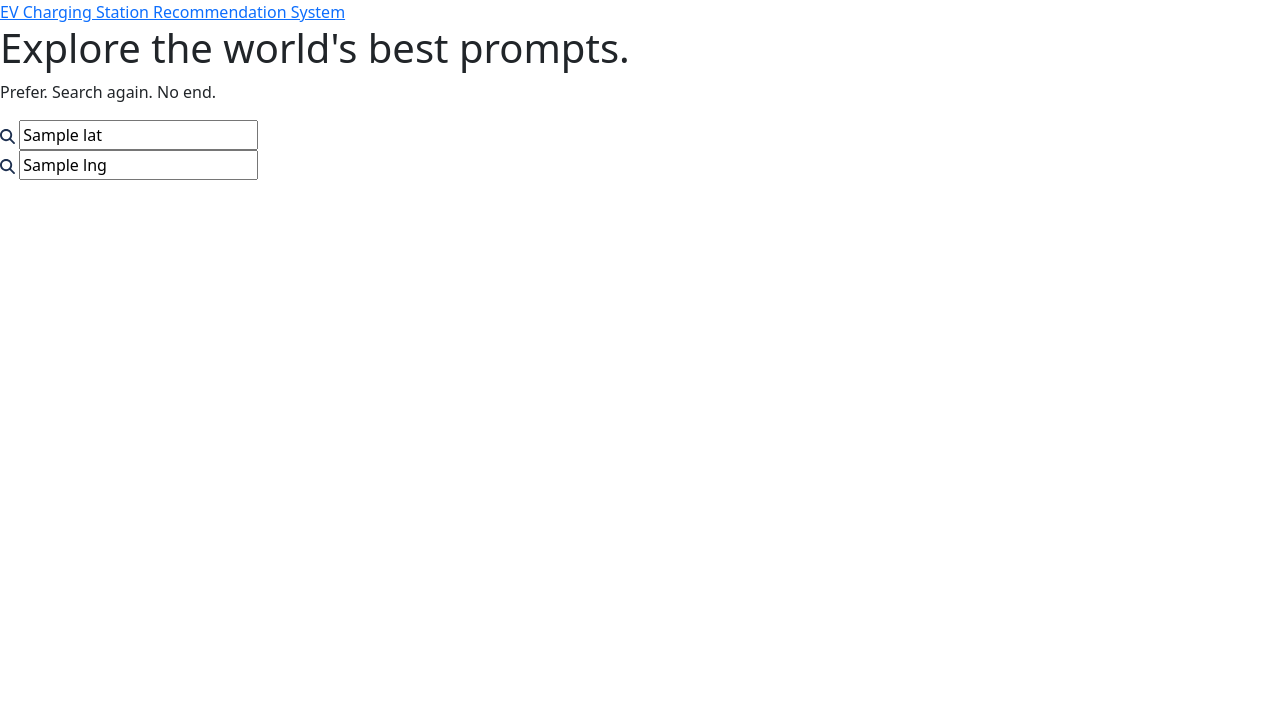
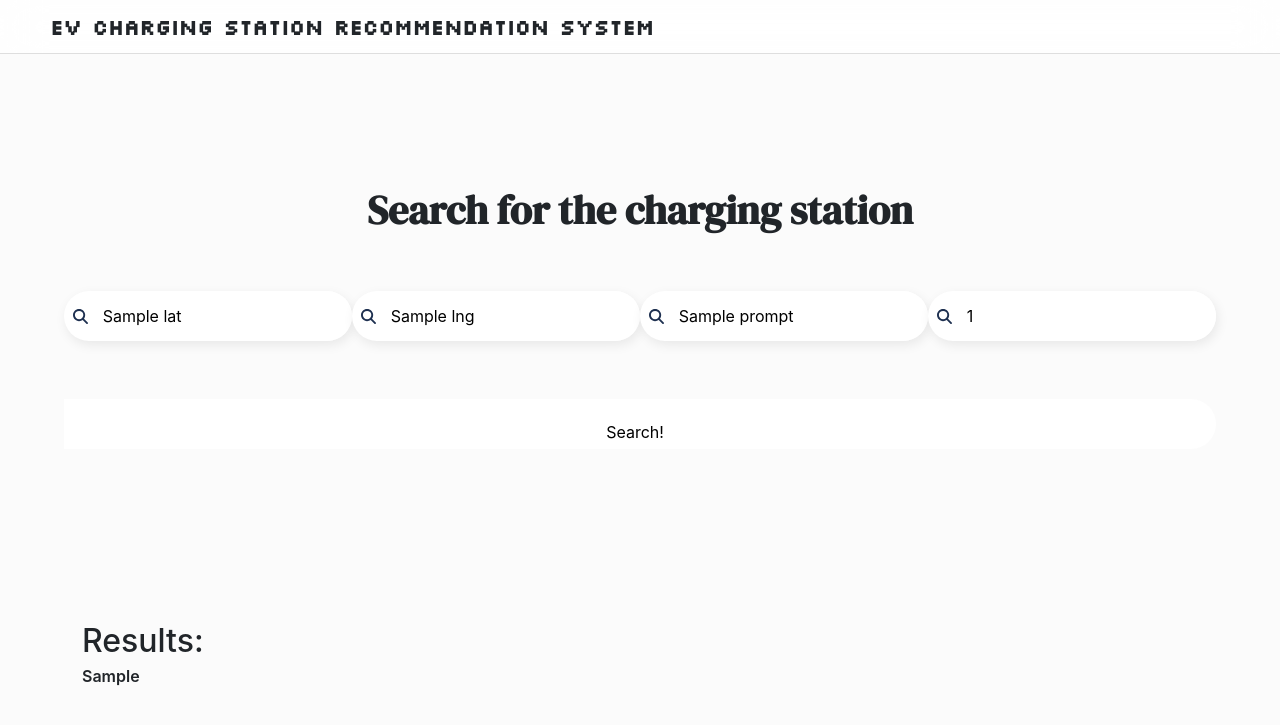
Before and after one commit to priest-yang/Electrifind, a Flask app: template templates/index.html in a window 1280 px wide. Shown: the top 725 px of the page. Run offline with Flask 3, Linux system fonts and the light colour scheme; the template is opened without the code that fills it: most values are stand-ins (such as "Sample title", 1, 10 or a date in 2020); parts of the project's set-up code (start-up, migrations or seed data) failed here and were passed over; some libraries are stand-ins or nearby versions.

Commit message:
update front end

```diff
--- a/app.py
+++ b/app.py
@@ -9,25 +9,34 @@ app = Flask(__name__)
 
 engine = SearchEngine(reranker="l2r+cf")
 
-params = {
-    "user-id": 1,
-}
 
-default_prompt = "fast"
-default_lng = "-73.985"
-default_lat = "40.758"
+DEFAULT_USER = 1
+DEFAULT_PROMPT = "fast"
+DEFAULT_LNG = "-73.985"
+DEFAULT_LAT = "40.758"
 
 
-def get_results_all(lat = default_lat, lng = default_lng, prompt = default_prompt, top_n = 10, userid = None):
-    query = str(lat) + ", " + str(lng) + ", " + str(prompt)
-    results = engine.search(query, userid = userid)
+def get_results_all(lat = DEFAULT_LAT, lng = DEFAULT_LNG, prompt = DEFAULT_PROMPT, top_n = 10, user_id = DEFAULT_USER):
+    query = str(lat) + ", " + str(lng)
+    # + str(prompt)
+    param = {
+        "user_id": user_id,
+    }
+    results = engine.search(query, **param)
     results = results[:top_n]
     return results
 
 @app.route("/")
 def home():
-    result = get_results_all()
-    return render_template("index.html", result=result)
+    result = get_results_all(user_id=1)
+
+    if type(result[0]) is list:
+        result = [rel[0] for rel in result]
+
+    result_df = engine.get_station_info([i.docid for i in result])
+    table_html = result_df.to_html(classes="table table-striped", index=False)
+
+    return render_template("index.html", result=result, table_html=table_html)
 
 
 @app.route("/search", methods=["POST", "GET"])
@@ -35,36 +44,25 @@ def search():
     if request.method == "POST":
         lat = request.form.get("lat")
         lng = request.form.get("lng")
-        query = request.form.get("query")
-        query = request.form.get("query")
-        # if not query:
-        #     query = "A mountain in spring"
-        style = request.form.get("style")
-        scene = request.form.get("scene")
-        medium = request.form.get("medium")
-        light = request.form.get("light")
-        quality = request.form.get("quality")
-        print(query)
-        print(style)
-        print(scene)
-        print(medium)
-        print(light)
-        print(quality)
-        args = [style, scene, medium, light, quality]
-        prompts, urls = get_results_all(engine, query, 200, args)
-        result = list(zip(prompts, urls))
+        prompt = request.form.get("prompt")
+        user_id = request.form.get("user_id")
+
+        print(lat)
+        print(lng)
+        print(prompt)
+        print(user_id)
+
+        result = get_results_all(lat, lng, prompt, user_id=user_id)
+
         return render_template(
             "search.html",
             result=result,
-            query=query,
-            style=style,
-            scene=scene,
-            medium=medium,
-            light=light,
-            quality=quality,
+            lat=lat,
+            lng=lng,
+            prompt=prompt,
+            user_id=user_id,
         )
     return redirect(url_for("home"))
-
 
 if __name__ == "__main__":
     # engine = initialize_all()
--- a/src/cf.py
+++ b/src/cf.py
@@ -112,7 +112,7 @@ class CFRanker:
         for x in X_pred:
             scores.append(self.get_prediction(user_id, x))
 
-    def query(self, query: str, user_id: int, threshold: int = 100):
+    def query(self, query: str, user_id: int = None, threshold: int = 100):
         query_parts = [float(x) for x in query.split(',')]
         if len(query_parts) == 0:
             return []
--- a/src/vector_ranker.py
+++ b/src/vector_ranker.py
@@ -54,7 +54,7 @@ class VectorRanker(Ranker):
             A list of document ids or result re-ranked based on the user's profile
         '''
 
-        if user_id is None:
+        if user_id is None or user_id not in self.profile_row_to_userid:
             return result
 
         if type(result[0]) is tuple or type(result[0]) is list:
--- a/templates/index.html
+++ b/templates/index.html
@@ -14,7 +14,7 @@
             integrity="sha384-/mhDoLbDldZc3qpsJHpLogda//BVZbgYuw6kof4u2FrCedxOtgRZDTHgHUhOCVim"
             crossorigin="anonymous"
         ></script>
-        <!-- <link
+        <link
             rel="stylesheet"
             href="static/css/style_search.css"
             type="text/css"
@@ -36,7 +36,7 @@
             rel="icon"
             href="static/src/wand-magic-sparkles-solid.svg"
             type="image/x-icon"
-        /> -->
+        />
         <title>EV Charging Station Recommendation System</title>
     </head>
     <body>
@@ -47,8 +47,7 @@
         <main>
             <div id="search-header">
                 <div id="introduce-header">
-                    <h1>Explore the world's best prompts.</h1>
-                    <p>Prefer. Search again. No end.</p>
+                    <h1>Search for the charging station</h1>
                 </div>
 
                 <div id="search-bar">
@@ -86,10 +85,52 @@
                                 />
                             </div>
 
+                            <div id="input-wrapper">
+                                <img
+                                    src="static/src/magnifying-glass-solid.svg"
+                                    alt="search icon"
+                                    width="15"
+                                    height="15"
+                                    id="icon-magnifying-glass"
+                                />
+                                <input
+                                    type="text"
+                                    name="prompt"
+                                    placeholder="prompt"
+                                    value="{{prompt}}"
+                                />
+                            </div>
+
+                            <div id="input-wrapper">
+                                <img
+                                    src="static/src/magnifying-glass-solid.svg"
+                                    alt="search icon"
+                                    width="15"
+                                    height="15"
+                                    id="icon-magnifying-glass"
+                                />
+                                <input
+                                    type="text"
+                                    name="user_id"
+                                    placeholder="user id"
+                                    value="{{user_id}}"
+                                />
+                            </div>
+
+
                         </div>
-                        <!-- <input type="submit" value="submit" /> -->
+                        <input type="submit" value="Search!" />
                     </form>
                 </div>
+            </div>
+
+            <div class="container mt-4">
+                <h2>Results:</h2>
+                {% if table_html %}
+                    {{ table_html | safe }}
+                {% else %}
+                    <p>No DataFrame to display.</p>
+                {% endif %}
             </div>
 
             <!-- <div class="results-wrapper">
```
Also changed, not shown: src/pipeline.py (+4 -4 lines).
